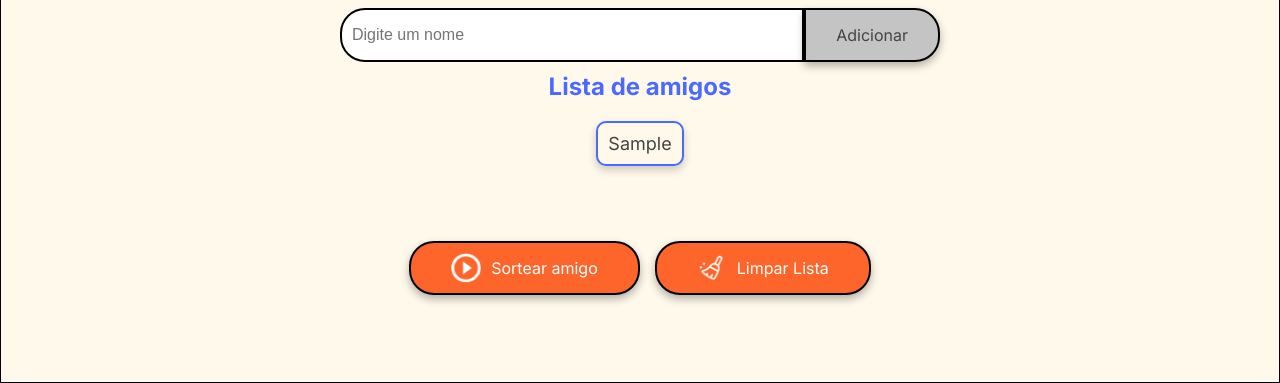
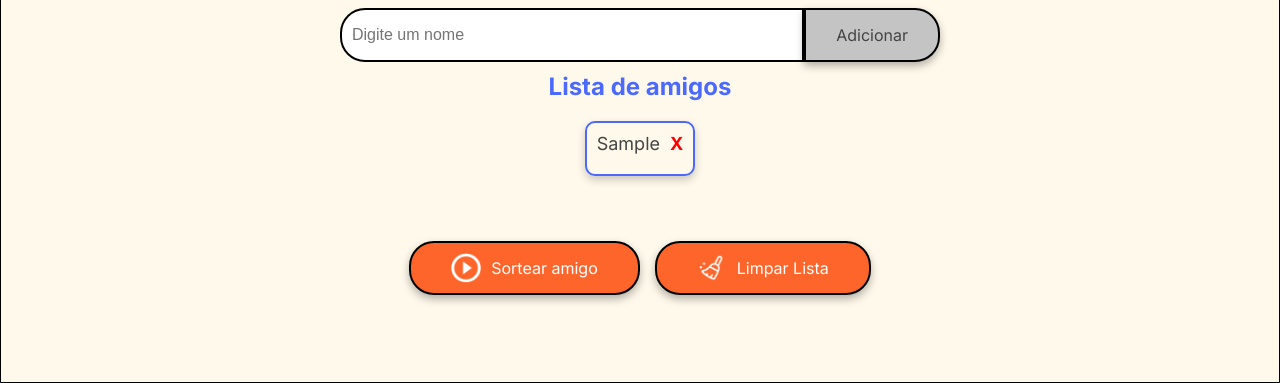
Before and after one commit to ybielssz/challenge-amigo-secreto, a plain HTML site: page index.html in a window 1280 px wide. Both pictures are taken after typing "Sample" into the empty fields and a click on the button "Adicionar". Shown: the part 417-800 px from the top of the page. Drawn offline with Linux system fonts and the light colour scheme.

Commit message:
Cria botão de remoção para cada amigo na lista

```diff
--- a/app.js
+++ b/app.js
@@ -31,17 +31,6 @@
 
 }
 
-function limparCampo() {
-    nomeAmigo = document.getElementById('amigo');
-    nomeAmigo.value = '';
-}
-
-function limparLista() {
-    amigos = [];
-    atualizarLista();
-
-}
-
 function atualizarLista() {
     let lista = document.getElementById('listaAmigos');
     let subtitulo = document.getElementById('subtituloLista');
@@ -58,10 +47,38 @@
 
     }
 
-    amigos.forEach(nome => {
+    amigos.forEach((nome, index) => {
         let item = document.createElement("li");
         item.textContent = nome;
+
+    let btnRemover = document.createElement('button');
+    btnRemover.textContent = 'X';
+    btnRemover.classList.add('remove-button');
+
+    btnRemover.onclick = () => {
+        removerAmigo(index);
+    };
+
+        item.appendChild(btnRemover);
         lista.appendChild(item);
+
     });
 
 }
+
+function removerAmigo(index) {
+    amigos.splice(index, 1);
+    atualizarLista();
+
+}
+
+function limparCampo() {
+    nomeAmigo = document.getElementById('amigo');
+    nomeAmigo.value = '';
+}
+
+function limparLista() {
+    amigos = [];
+    atualizarLista();
+
+}
--- a/style.css
+++ b/style.css
@@ -153,7 +153,16 @@
     box-shadow: 0 4px 8px rgba(0, 0, 0, 0.2);
     display: none;
     text-align: center;
+    margin-bottom: 10px;
 
+}
+
+#listaAmigos li {
+    margin-bottom: 10px;
+    font-size: 18px;
+    display: flex;
+    justify-content: space-between;
+    align-items: center;
 }
 
 .result-list {
@@ -170,6 +179,23 @@
     justify-content: center;
     gap: 15px;
     margin-top: 20px;
+}
+
+.remove-button {
+    background-color: transparent;
+    color: red;
+    border: none;
+    font-size: 18px;
+    cursor: pointer;
+    margin-left: 10px;
+    padding: 0;
+    font-weight: bold;
+    box-shadow: none;
+    border-radius: 0;
+}
+
+.remove-button:hover {
+    color: darkred;
 }
 
 /* Botões */
@@ -190,13 +216,11 @@
     cursor: pointer;
 }
 
-.button-clear img,
-.button-draw img {
+.button-clear img,.button-draw img {
     width: 30px; /* Ajuste conforme necessário */
     height: 30px;
 }
 
-.button-clear:hover,
-.button-draw:hover {
+.button-clear:hover, .button-draw:hover {
     background-color: var(--color-button-hover);
 }
```
